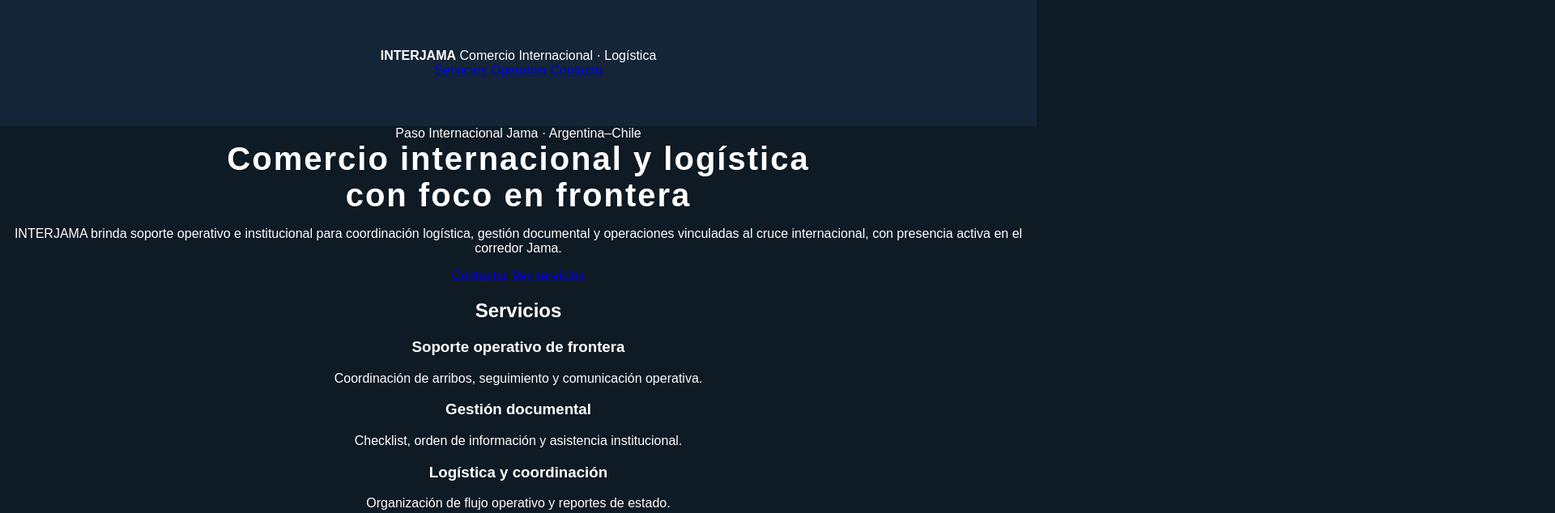
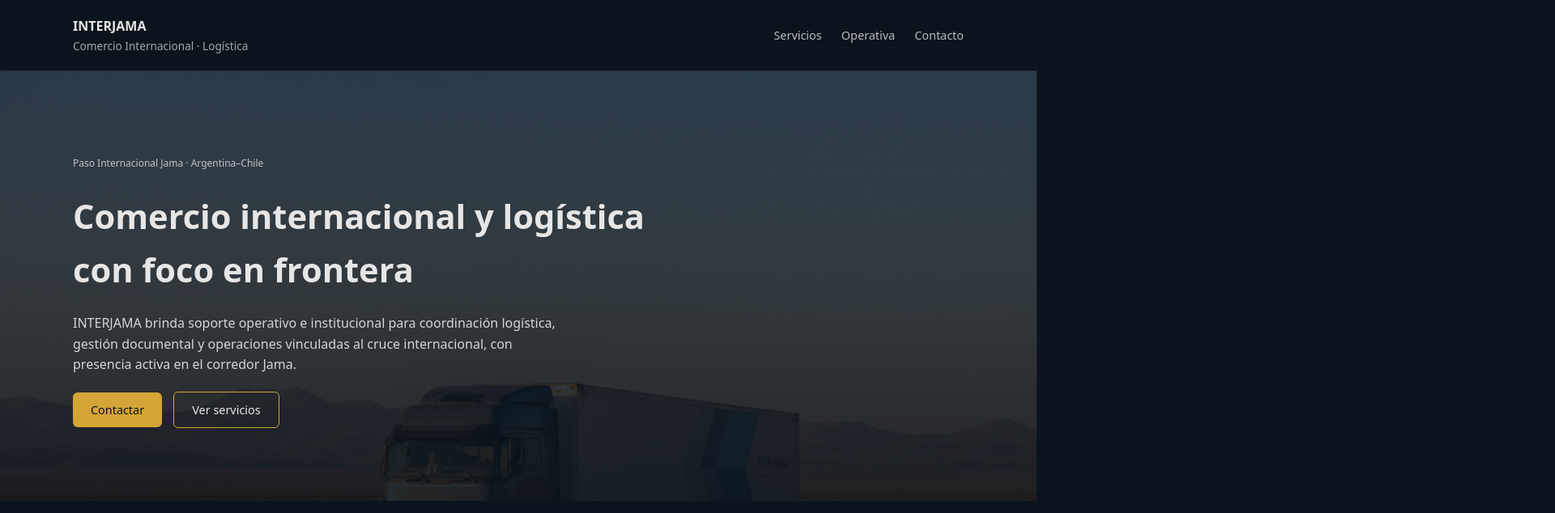
Before and after one commit to IAJujuy/interjama-site, a plain HTML site: page index.html in a window 1280 px wide. Shown: the top 634 px of the page at 81% size, 1920 px wide, since content can reach past the window. Drawn offline with Linux system fonts and the light colour scheme.

Commit message:
Refactor CSS styles for improved design

```diff
--- a/css/style.css
+++ b/css/style.css
@@ -1,28 +1,159 @@
-body {
-    margin: 0;
-    font-family: Arial, Helvetica, sans-serif;
-    background: #0e1a24;
-    color: #ffffff;
-    text-align: center;
+* {
+  margin: 0;
+  padding: 0;
+  box-sizing: border-box;
 }
 
-header {
-    padding: 60px 20px;
-    background: #132536;
+body {
+  font-family: system-ui, -apple-system, BlinkMacSystemFont, sans-serif;
+  background: #0b141d;
+  color: #e6e6e6;
+  line-height: 1.6;
 }
 
-h1 {
-    margin: 0;
-    font-size: 2.5rem;
-    letter-spacing: 2px;
+a {
+  color: inherit;
+  text-decoration: none;
 }
 
-main {
-    padding: 40px 20px;
+.container {
+  max-width: 1100px;
+  margin: auto;
+  padding: 0 20px;
 }
 
-footer {
-    padding: 20px;
-    font-size: 0.9rem;
-    opacity: 0.7;
+.header {
+  background: #0b141d;
+  border-bottom: 1px solid #1f2a36;
 }
+
+.header-inner {
+  display: flex;
+  justify-content: space-between;
+  align-items: center;
+  padding: 20px 0;
+}
+
+.brand span {
+  display: block;
+  font-size: 0.85rem;
+  opacity: 0.7;
+}
+
+.nav a {
+  margin-left: 20px;
+  font-size: 0.9rem;
+  opacity: 0.8;
+}
+
+.hero {
+  background-image: url("../img/hero-interjama-1920x1080.jpg");
+  background-size: cover;
+  background-position: center;
+}
+
+.hero-overlay {
+  background: linear-gradient(to bottom, rgba(11,20,29,.7), rgba(11,20,29,.9));
+}
+
+.hero-content {
+  padding: 100px 0;
+}
+
+.hero-tag {
+  font-size: 0.75rem;
+  opacity: 0.8;
+}
+
+.hero h1 {
+  font-size: 2.6rem;
+  margin: 20px 0;
+}
+
+.hero p {
+  max-width: 600px;
+  opacity: 0.9;
+}
+
+.hero-actions {
+  margin-top: 30px;
+}
+
+.btn {
+  padding: 12px 22px;
+  border-radius: 6px;
+  margin-right: 10px;
+  font-size: 0.9rem;
+}
+
+.primary {
+  background: #d4a437;
+  color: #0b141d;
+}
+
+.secondary {
+  border: 1px solid #d4a437;
+}
+
+.section {
+  padding: 80px 0;
+}
+
+.section h2 {
+  margin-bottom: 30px;
+}
+
+.cards {
+  display: grid;
+  grid-template-columns: repeat(auto-fit, minmax(220px, 1fr));
+  gap: 20px;
+}
+
+.card {
+  background: #111c27;
+  padding: 20px;
+  border-radius: 8px;
+}
+
+.dark {
+  background: #0e1822;
+}
+
+.split {
+  display: grid;
+  grid-template-columns: 1fr 1fr;
+  gap: 40px;
+  align-items: center;
+}
+
+.split img {
+  width: 100%;
+  border-radius: 8px;
+}
+
+.email {
+  display: inline-block;
+  margin-top: 20px;
+  color: #d4a437;
+}
+
+.footer {
+  text-align: center;
+  padding: 30px;
+  font-size: 0.8rem;
+  opacity: 0.6;
+}
+
+@media (max-width: 768px) {
+  .hero-content {
+    padding: 70px 0;
+  }
+
+  .hero h1 {
+    font-size: 2rem;
+  }
+
+  .split {
+    grid-template-columns: 1fr;
+  }
+}
```
